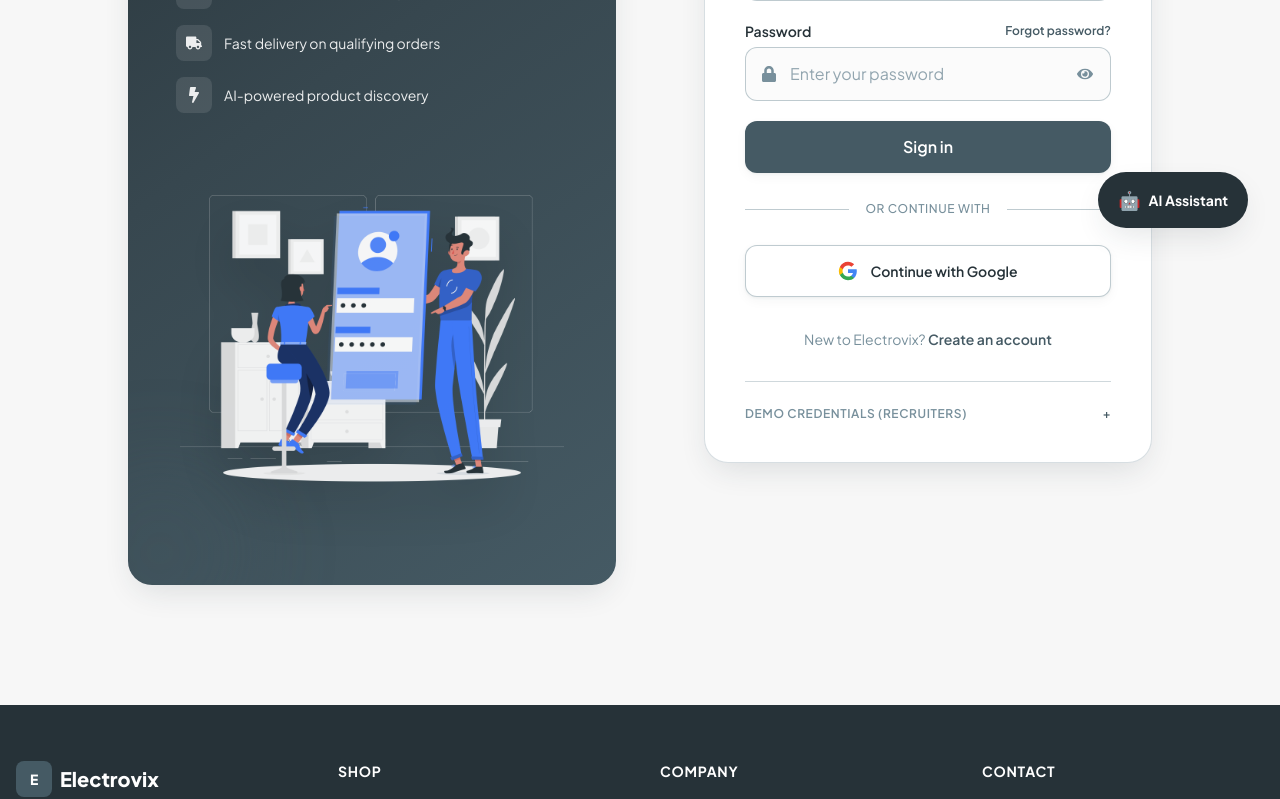
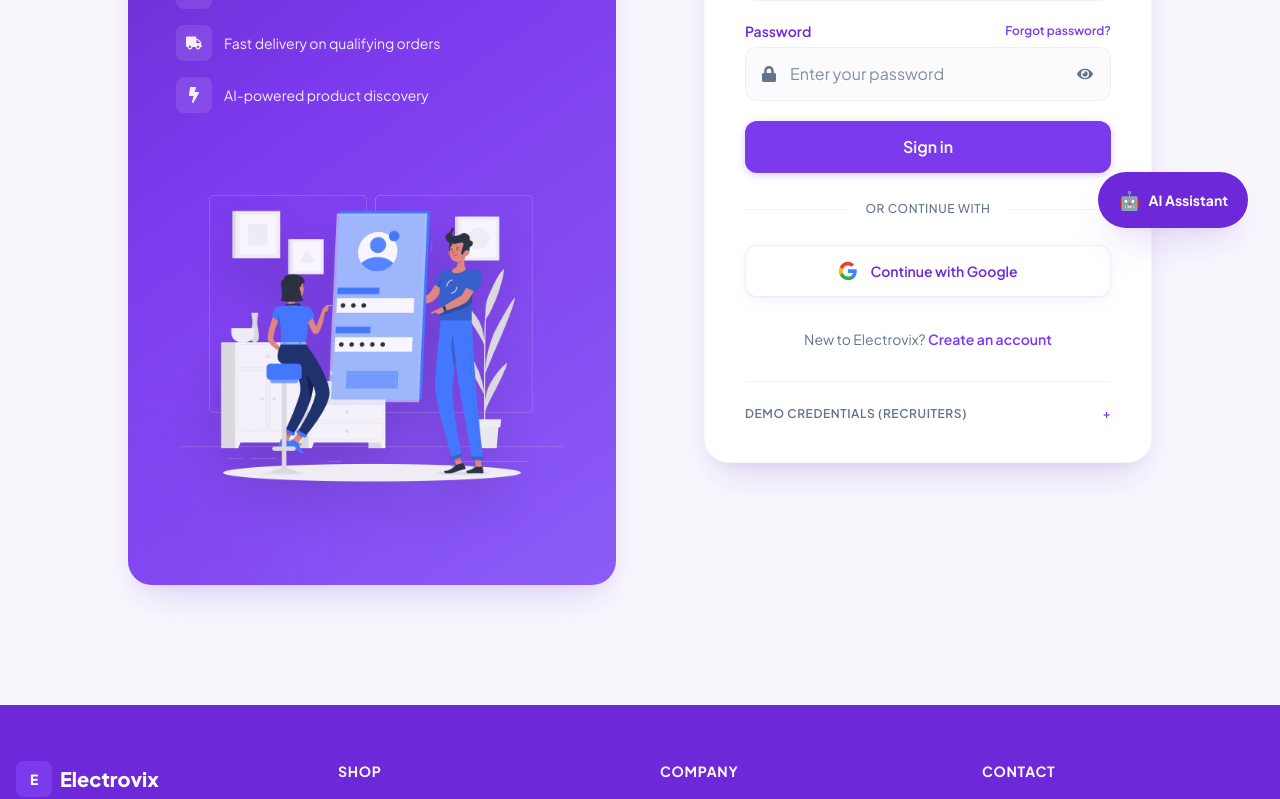
Before and after one commit to MerinaMou-developer/Electrovix-frontend, a React (Create React App) app: page /login in a window 1280 px wide. Shown: the part 540-1339 px from the top of the page. Built offline with nearby package versions, Linux system fonts and the light colour scheme; no server answers.

Commit message:
Refresh design system with purple theme and shared UI tokens

```diff
--- a/public/index.html
+++ b/public/index.html
@@ -4,7 +4,7 @@
     <meta charset="utf-8" />
     <link rel="icon" href="%PUBLIC_URL%/favicon.ico" />
     <meta name="viewport" content="width=device-width, initial-scale=1" />
-    <meta name="theme-color" content="#263238" />
+    <meta name="theme-color" content="#7C3AED" />
     <meta
       name="description"
       content="Electrovix – Fast, trusted e-commerce for electronics and more."
--- a/src/index.css
+++ b/src/index.css
@@ -4,7 +4,7 @@
 
 @layer base {
   body {
-    @apply font-sans text-primary-dark antialiased bg-surface-muted;
+    @apply font-sans text-ink antialiased bg-surface-muted;
     min-height: 100vh;
   }
   main {
@@ -14,40 +14,52 @@
 
 @layer components {
   .section-title {
-    @apply text-2xl md:text-3xl font-bold text-primary-dark tracking-tight;
+    @apply text-2xl md:text-3xl font-bold text-ink tracking-tight;
   }
   .section-subtitle {
     @apply text-muted text-sm md:text-base mt-1;
   }
   .btn-primary {
-    @apply inline-flex items-center justify-center gap-2 bg-primary hover:bg-primary-dark text-white font-semibold py-3 px-6 rounded-lg transition-all duration-200 shadow-soft;
+    @apply inline-flex items-center justify-center gap-2 bg-primary hover:bg-primary-dark text-white font-semibold py-3 px-6 rounded-2xl transition-all duration-200 shadow-pill hover:shadow-card-hover hover:-translate-y-0.5;
   }
   .btn-outline {
-    @apply inline-flex items-center justify-center gap-2 border-2 border-primary text-primary hover:bg-primary hover:text-white font-semibold py-2.5 px-6 rounded-lg transition-all duration-200;
+    @apply inline-flex items-center justify-center gap-2 border-2 border-primary/30 text-primary hover:bg-primary hover:text-white font-semibold py-2.5 px-6 rounded-2xl transition-all duration-200 bg-white;
+  }
+  .btn-ghost {
+    @apply inline-flex items-center justify-center gap-2 text-ink-soft hover:text-primary font-semibold py-2.5 px-5 rounded-2xl hover:bg-accent-pale transition-all;
   }
   .filter-pill {
-    @apply px-4 py-2 rounded-full text-sm font-medium transition-all duration-200 border;
+    @apply px-5 py-2.5 rounded-full text-sm font-semibold transition-all duration-200 whitespace-nowrap;
   }
   .filter-pill-active {
-    @apply bg-primary-dark text-white border-primary-dark;
+    @apply bg-primary text-white shadow-pill;
   }
   .filter-pill-inactive {
-    @apply bg-white text-primary border-accent-light hover:border-primary hover:bg-accent-pale;
+    @apply bg-white text-ink-soft border border-accent-light hover:border-primary/40 hover:text-primary hover:bg-accent-pale;
   }
   .glass-card {
-    @apply bg-white rounded-xl border border-accent-light/60 shadow-card;
+    @apply bg-white rounded-3xl border border-accent-light/80 shadow-card;
   }
   .product-card {
-    @apply bg-white rounded-xl border border-accent-light/50 shadow-soft hover:shadow-card-hover transition-all duration-300;
+    @apply bg-white rounded-3xl border border-accent-light/60 shadow-soft hover:shadow-card-hover transition-all duration-300;
+  }
+  .sidebar-card {
+    @apply bg-white rounded-3xl border border-accent-light/80 shadow-soft p-6;
+  }
+  .nav-icon-btn {
+    @apply relative flex items-center justify-center w-11 h-11 rounded-2xl text-ink-soft hover:text-primary hover:bg-accent-pale transition-all no-underline;
+  }
+  .search-pill {
+    @apply flex items-center w-full max-w-2xl mx-auto bg-white border border-accent-light rounded-full shadow-soft focus-within:shadow-glow focus-within:border-primary/40 transition-all;
   }
   .auth-panel-gradient {
-    background: linear-gradient(145deg, #263238 0%, #37474f 45%, #455a64 100%);
+    background: linear-gradient(145deg, #5b21b6 0%, #7c3aed 45%, #8b5cf6 100%);
   }
-  .auth-form-card {
-    @apply backdrop-blur-sm;
+  .badge-top {
+    @apply inline-flex items-center gap-1 text-[10px] font-bold uppercase tracking-wide text-amber-800 bg-amber-100 px-2.5 py-1 rounded-full;
   }
-  .auth-input {
-    @apply text-sm md:text-base;
+  .price-pill {
+    @apply inline-flex items-center font-bold text-primary border-2 border-primary/25 bg-accent-pale px-4 py-2 rounded-2xl text-sm md:text-base;
   }
 }
 
@@ -63,15 +75,13 @@
   @apply outline-2 outline-offset-2 outline-primary;
 }
 
-.full-bleed {
+/* Full viewport width while keeping inner content in max-w-7xl */
+.hero-full-width {
   width: 100vw;
-  margin-left: calc(-50vw + 50%);
-  padding-left: 1rem;
-  padding-right: 1rem;
+  max-width: 100vw;
+  position: relative;
+  left: 50%;
+  right: 50%;
+  margin-left: -50vw;
+  margin-right: -50vw;
 }
-@media (min-width: 1280px) {
-  .full-bleed {
-    padding-left: max(1rem, calc((100vw - 1280px) / 2));
-    padding-right: max(1rem, calc((100vw - 1280px) / 2));
-  }
-}
--- a/tailwind.config.js
+++ b/tailwind.config.js
@@ -10,36 +10,52 @@
         sans: ["Plus Jakarta Sans", "system-ui", "sans-serif"],
       },
       colors: {
-        /* Modern Minimalist */
-        primary: "#455A64",
-        "primary-light": "#546E7A",
-        "primary-dark": "#263238",
-        accent: "#455A64",
-        "accent-light": "#B0BEC5",
-        "accent-dark": "#37474F",
-        "accent-pale": "#F7F7F7",
-        surface: "#FFFFFF",
-        "surface-muted": "#F7F7F7",
-        muted: "#78909C",
-        "nav-dark": "#263238",
+        primary: {
+          DEFAULT: "#7C3AED",
+          light: "#8B5CF6",
+          dark: "#6D28D9",
+          muted: "#A78BFA",
+        },
+        accent: {
+          DEFAULT: "#7C3AED",
+          light: "#EDE9FE",
+          pale: "#F5F3FF",
+          dark: "#5B21B6",
+        },
+        surface: {
+          DEFAULT: "#FFFFFF",
+          muted: "#F8F7FC",
+          card: "#FFFFFF",
+        },
+        muted: "#64748B",
+        ink: "#1E1B4B",
+        "ink-soft": "#4C4669",
       },
       backgroundImage: {
-        "body-gradient": "linear-gradient(180deg, #F7F7F7 0%, #FFFFFF 100%)",
-        "hero-panel": "linear-gradient(135deg, #FFFFFF 0%, #F7F7F7 100%)",
-        "deals-panel": "linear-gradient(135deg, #455A64 0%, #37474F 100%)",
+        "body-gradient": "linear-gradient(180deg, #F8F7FC 0%, #FFFFFF 50%)",
+        "hero-mesh":
+          "radial-gradient(ellipse 90% 70% at 15% 0%, rgba(124, 58, 237, 0.22) 0%, transparent 55%), radial-gradient(ellipse 70% 60% at 95% 15%, rgba(139, 92, 246, 0.16) 0%, transparent 50%), linear-gradient(180deg, #F3EEFF 0%, #FAFAFF 45%, #F8F7FC 100%)",
+        "cta-gradient": "linear-gradient(135deg, #7C3AED 0%, #6D28D9 50%, #5B21B6 100%)",
+        "card-shine": "linear-gradient(135deg, rgba(255,255,255,0.9) 0%, rgba(237,233,254,0.4) 100%)",
       },
       boxShadow: {
-        soft: "0 1px 3px rgba(38, 50, 56, 0.06), 0 4px 12px rgba(38, 50, 56, 0.04)",
-        card: "0 4px 24px -4px rgba(38, 50, 56, 0.08), 0 2px 8px -2px rgba(38, 50, 56, 0.04)",
-        "card-hover": "0 12px 32px -8px rgba(38, 50, 56, 0.14)",
-        glow: "0 0 0 3px rgba(69, 90, 100, 0.15)",
-        "nav-shadow": "0 1px 0 rgba(176, 190, 197, 0.5), 0 4px 16px rgba(38, 50, 56, 0.06)",
+        soft: "0 1px 2px rgba(30, 27, 75, 0.04), 0 4px 16px rgba(124, 58, 237, 0.06)",
+        card: "0 4px 24px -6px rgba(30, 27, 75, 0.08), 0 2px 8px rgba(124, 58, 237, 0.04)",
+        "card-hover": "0 20px 40px -12px rgba(124, 58, 237, 0.2), 0 8px 16px -8px rgba(30, 27, 75, 0.08)",
+        glow: "0 0 0 4px rgba(124, 58, 237, 0.15)",
+        "nav-shadow": "0 1px 0 rgba(237, 233, 254, 0.8), 0 8px 24px rgba(30, 27, 75, 0.04)",
+        pill: "0 2px 8px rgba(124, 58, 237, 0.25)",
+      },
+      borderRadius: {
+        "4xl": "2rem",
+        "5xl": "2.5rem",
       },
       animation: {
         "fade-in": "fadeIn 0.5s ease-out",
         "fade-in-fast": "fadeIn 0.35s ease-out",
         "slide-up": "slideUp 0.5s ease-out",
         float: "float 6s ease-in-out infinite",
+        shimmer: "shimmer 2.5s ease-in-out infinite",
       },
       keyframes: {
         fadeIn: { "0%": { opacity: "0" }, "100%": { opacity: "1" } },
@@ -49,7 +65,11 @@
         },
         float: {
           "0%, 100%": { transform: "translateY(0)" },
-          "50%": { transform: "translateY(-6px)" },
+          "50%": { transform: "translateY(-8px)" },
+        },
+        shimmer: {
+          "0%, 100%": { opacity: "1" },
+          "50%": { opacity: "0.7" },
         },
       },
     },
```
